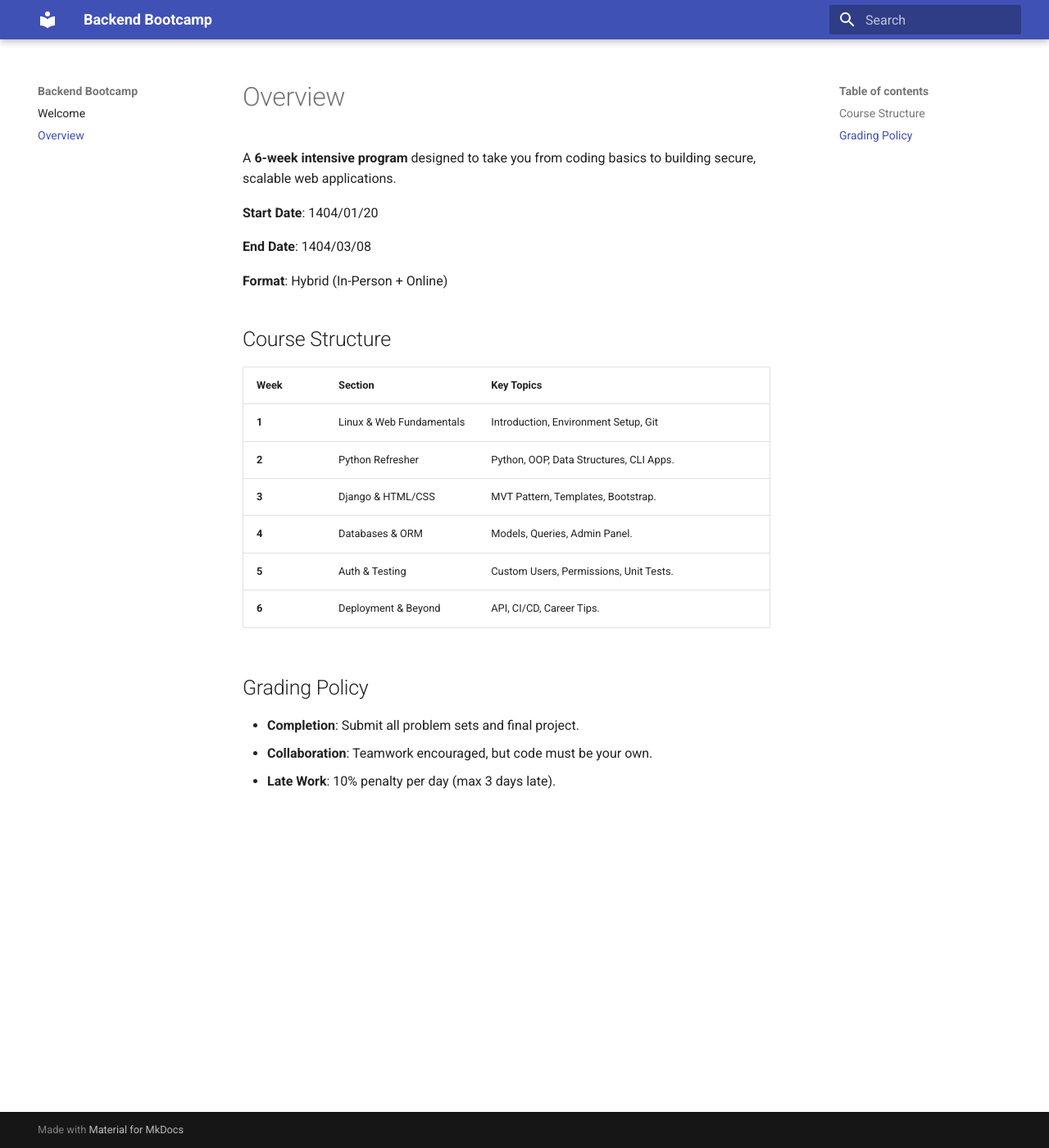
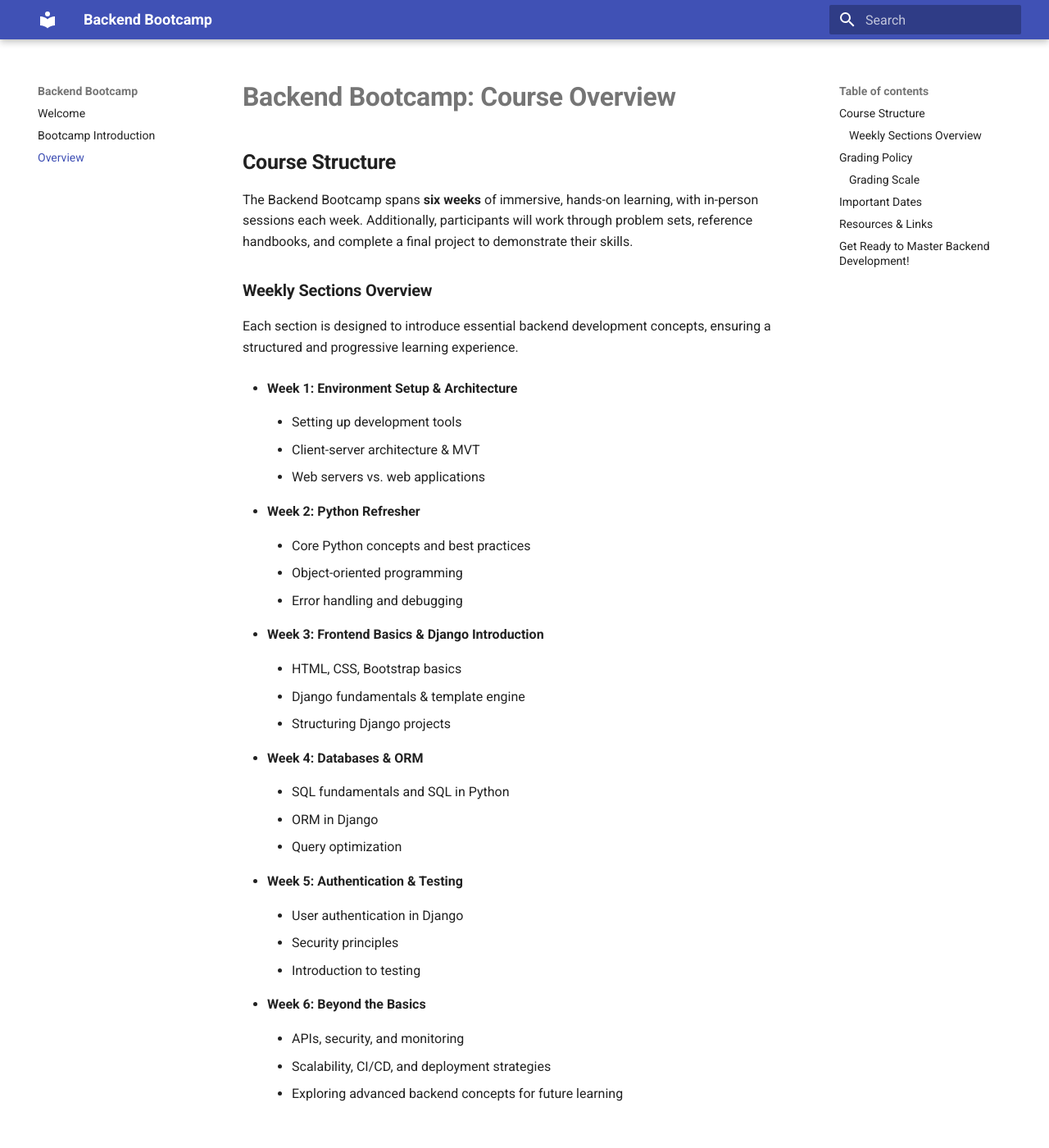
Before and after one commit to Amcsui/Backend-bootcamp, an MkDocs documentation site: the page built from docs/overview.md, in a window 1280 px wide and 1400 px high. Shown: the whole window at 82% size. Built offline with MkDocs 1.6.1 and Material for MkDocs 9.7.7, drawn with Linux system fonts in a browser that asks for light colours; some of the changed text lies outside the part shown.

Commit message:
website part 1

```diff
--- a/docs/overview.md
+++ b/docs/overview.md
@@ -1,28 +1,107 @@
 ---
 title: Overview
 ---
+# **Backend Bootcamp: Course Overview**
 
-A **6-week intensive program** designed to take you from coding basics to building secure, scalable web applications.
+## **Course Structure**
 
-**Start Date**: 1404/01/20
+The Backend Bootcamp spans **six weeks** of immersive, hands-on learning, with in-person sessions each week. Additionally, participants will work through problem sets, reference handbooks, and complete a final project to demonstrate their skills.
 
-**End Date**: 1404/03/08
+### **Weekly Sections Overview**
 
-**Format**: Hybrid (In-Person + Online)
+Each section is designed to introduce essential backend development concepts, ensuring a structured and progressive learning experience.
 
-## Course Structure
+- **Week 1: Environment Setup & Architecture**
 
-| **Week** | **Section**              | **Key Topics**                          |     |
-| -------- | ------------------------ | --------------------------------------- | --- |
-| **1**    | Linux & Web Fundamentals | Introduction, Environment Setup, Git    |     |
-| **2**    | Python Refresher         | Python, OOP, Data Structures, CLI Apps. |     |
-| **3**    | Django & HTML/CSS        | MVT Pattern, Templates, Bootstrap.      |     |
-| **4**    | Databases & ORM          | Models, Queries, Admin Panel.           |     |
-| **5**    | Auth & Testing           | Custom Users, Permissions, Unit Tests.  |     |
-| **6**    | Deployment & Beyond      | API, CI/CD, Career Tips.                |     |
+    - Setting up development tools
+
+    - Client-server architecture & MVT
+
+    - Web servers vs. web applications
+
+- **Week 2: Python Refresher**
+
+    - Core Python concepts and best practices
+
+    - Object-oriented programming
+
+    - Error handling and debugging
+
+- **Week 3: Frontend Basics & Django Introduction**
+
+    - HTML, CSS, Bootstrap basics
+
+    - Django fundamentals & template engine
+
+    - Structuring Django projects
+
+- **Week 4: Databases & ORM**
+
+    - SQL fundamentals and SQL in Python
+
+    - ORM in Django
+
+    - Query optimization
+
+- **Week 5: Authentication & Testing**
+
+    - User authentication in Django
+
+    - Security principles
+
+    - Introduction to testing
+
+- **Week 6: Beyond the Basics**
+
+    - APIs, security, and monitoring
+
+    - Scalability, CI/CD, and deployment strategies
+
+    - Exploring advanced backend concepts for future learning
 
 
-## Grading Policy
-- **Completion**: Submit all problem sets and final project.
-- **Collaboration**: Teamwork encouraged, but code must be your own.
-- **Late Work**: 10% penalty per day (max 3 days late).
+## **Grading Policy**
+
+Your final assessment will be based on the following:
+
+- **Problem Sets (40%)**: Five graded assignments covering weekly topics.
+
+- **Final Project (50%)**: A comprehensive backend application that applies concepts learned throughout the course.
+
+- **Participation & Engagement (10%)**: Attendance and active contribution in in-person sections.
+
+
+### **Grading Scale**
+
+- **90-100%** → Outstanding Performance 🔥
+
+- **80-89%** → Strong Understanding 🚀
+
+- **70-79%** → Satisfactory Progress ✅
+
+- **Below 70%** → Needs Improvement ⚠️
+
+
+## **Important Dates**
+
+- **Bootcamp Start Date:** [Insert Date]
+
+- **Bootcamp End Date:** [Insert Date]
+
+- **Weekly Sections:** Every [Insert Day] at [Insert Time]
+
+- **Final Project Submission Deadline:** [Insert Date]
+
+
+## **Resources & Links**
+
+- **[Problem Sets](#)**: Access and submit assignments.
+
+- **[Handbooks & Extra Content](#)**: Linux handbook, networking, and internet fundamentals.
+
+- **[Bootcamp Introduction Document](#)**: Setup and workflow guide.
+
+
+## **Get Ready to Master Backend Development!**
+
+We are excited to have you on this journey. Stay committed, push your limits, and let’s build something extraordinary! 🚀
```
Also changed, not shown: README.md (+4 -2 lines), Tasks.md (+5 -1 lines), Timing.md (+2 -3 lines), docs/index.md (+56 -10 lines), docs/onboarding.md (added, +147 -0 lines).
